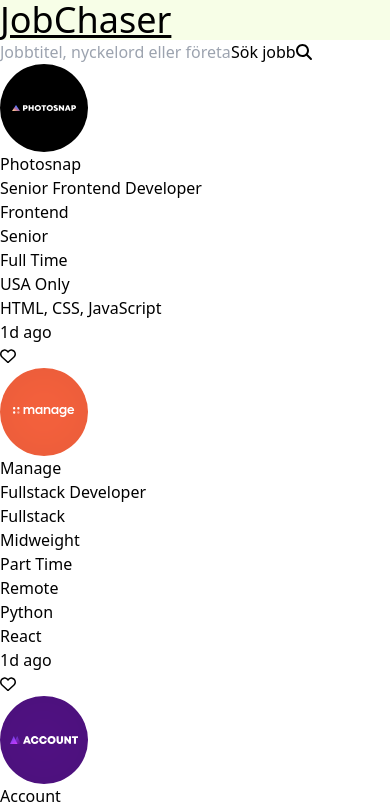
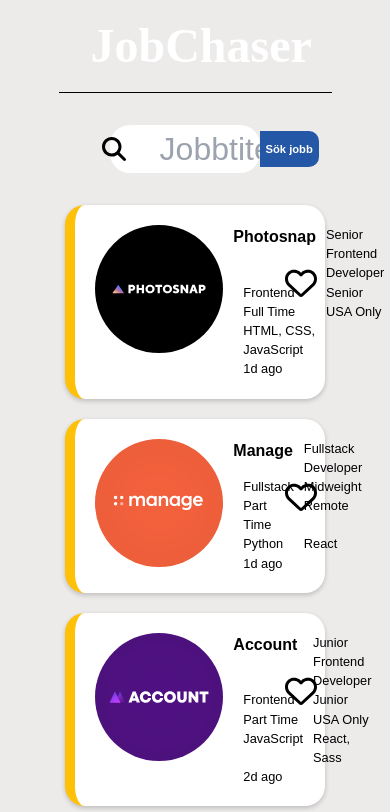
Before and after one commit to Luayasaadsson/jobchaser_react, a React (Vite) app: page / in a window 390 px wide. Shown: the top 812 px of the page. Built offline with nearby package versions, Linux system fonts and the light colour scheme; a web font is replaced by a local one.

Commit message:
Css styling

```diff
--- a/src/App.tsx
+++ b/src/App.tsx
@@ -1,6 +1,6 @@
 import { useState } from 'react';
-import './index.css';
-/* import './css/media.css'; */
+import './css/index.css';
+import './css/media.css';
 import JobList from './components/JobList';
 import Search from './components/search';
 
@@ -25,7 +25,7 @@
 
 function Header() {
   return (
-    <h1 className="text-4xl font-medium underline bg-lime-50">JobChaser</h1>
+    <h1>JobChaser</h1>
   )
 }
 
--- a/src/index.css
+++ b/src/css/index.css
@@ -2,16 +2,25 @@
 @tailwind components;
 @tailwind utilities;
 
-/* body {
+* {
+  padding: 0;
+  margin: 0;
+  box-sizing: border-box;
+}
+
+body {
   font-family: "Dosis", sans-serif;
-  margin: 0;
+  max-width: 70%;
+  margin: 0 auto;
   padding: 0;
   background-color: #edeaea;
 }
 
 .search-container {
+  display: flex;
+  align-items: center;
   position: relative;
-  left: 10%;
+  left: 7%;
   padding: 2rem;
 }
 
@@ -19,25 +28,23 @@
 position: relative;
 width: 76%;
 height: 4rem;
-border-radius: 20px;
+border-top-left-radius: 10px;
+border-bottom-left-radius: 10px;
 border: none;
 font-size: 2rem;
-padding-left: 50px;
+padding-left: 30px;
+font-size: 1.2rem;
 }
 
 .search-icon {
   position: absolute;
-  left: 3%;
-  top: 40%;
   font-size: 1.5rem;
 }
 
 .search-btn {
-  position: absolute;
-  right: 22%;
-  top: 32%;
-  border-radius: 10px;
-  height: 3rem;
+  border-top-right-radius: 10px;
+  border-bottom-right-radius: 10px;
+  height: 4rem;
   width: 6rem;
   background-color: #2557a7;
   color: white;
@@ -60,11 +67,12 @@
 
 h2 {
   margin: 0;
+  font-size: 1.2rem;
+  font-weight: 600;
 }
 
 p {
-  font-size: 1.2rem;
-  font-weight: 600;
+  font-size: 1rem;
   margin: 0;
   padding-left: 10px;
 }
@@ -76,6 +84,7 @@
 }
 
 .job-item {
+  position: relative;
   display: flex;
   background-color: #ffffff;
   margin-bottom: 20px;
@@ -104,7 +113,7 @@
   border: none;
   font-size: 2rem;
   position: absolute;
-  right: 7%;
+  right: 3%;
   margin-top: 35px;
   cursor: pointer;
-} */
+}
--- /dev/null
+++ b/src/css/media.css
@@ -0,0 +1,71 @@
+@media (max-width: 1200px) {
+  .search-icon {
+    left: 4%;
+  }
+}
+
+@media (max-width: 820px) {
+  .search-icon {
+    left: 5%;
+  }
+}
+
+
+
+
+@media (max-width: 768px) {
+  .job-list {
+    width: 95%;
+  }
+
+  .search-btn {
+    right: 20%;
+  }
+
+  .search-icon {
+    left: 6%;
+  }
+}
+
+@media (max-width: 768px) {
+  .search-icon {
+    left: 7%;
+  }
+}
+
+@media (max-width: 500px) {
+  .search-nav {
+    position: relative;
+    width: 76%;
+    height: 3rem;
+    border-radius: 20px;
+    border: none;
+    font-size: 2rem;
+    padding-left: 50px;
+    }
+
+  .search-btn {
+    right: 17%;
+    top: 35%;
+    height: 2.2rem;
+    width: 4rem;
+  }
+
+  .search-icon {
+    left: 9%;
+  }
+
+  h2 {
+    font-size: 1rem;
+  }
+
+  p {
+    font-size: 0.8rem;
+  }
+}
+
+@media (max-width: 380px) {
+  .search-icon {
+    left: 12%;
+  }
+}
```
